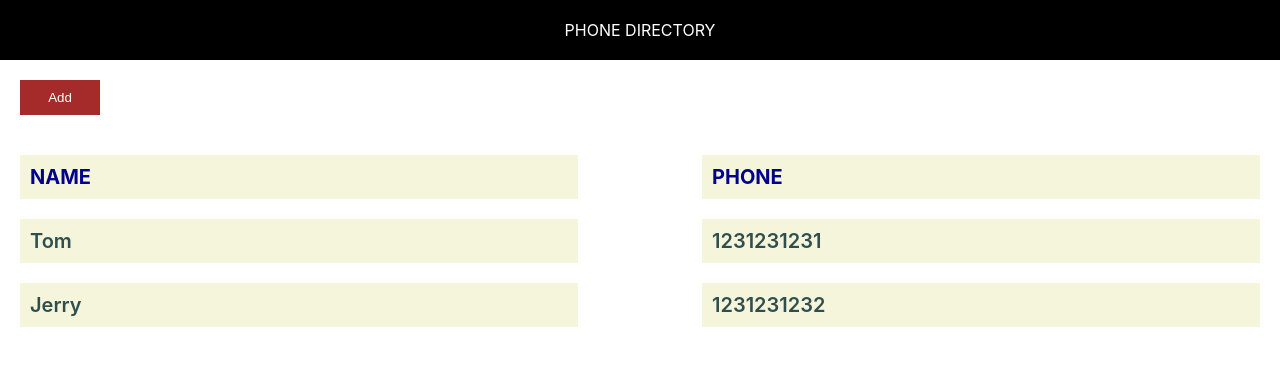
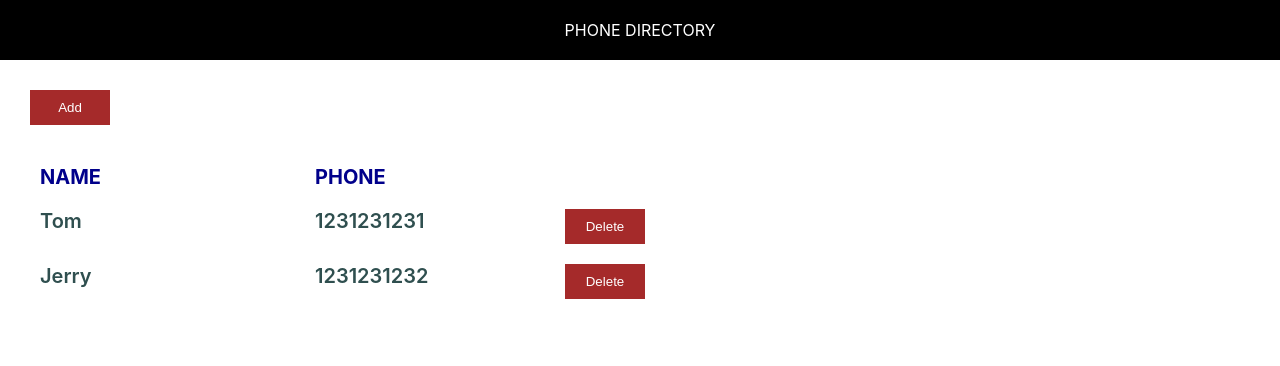
Before and after one commit to nrahul32/phone-directory, a React (Create React App) app: page / in a window 1280 px wide. Shown: the top 366 px of the page. Built offline with nearby package versions, Linux system fonts and the light colour scheme.

Commit message:
Added a delete button for each row and improved styling

```diff
--- a/src/App.js
+++ b/src/App.js
@@ -17,7 +17,7 @@ function App() {
   return (
     <div>
       <Header/>
-      <button className="add-btn">Add</button>
+      <button className="add-btn btn">Add</button>
       <div className="grid-container">
         <span className="grid-item name-heading">Name</span><br/>
         <span className="grid-item phone-heading">Phone</span>
@@ -27,6 +27,8 @@ function App() {
           return <div key={contact.id} className="grid-container">
           <span className="grid-item">{contact.name}</span><br/>
           <span className="grid-item">{contact.phone}</span>
+          <span className="grid-item">
+            <button className="btn">Delete</button></span>
         </div>;
         })
       }
--- a/src/Header.css
+++ b/src/Header.css
@@ -7,12 +7,15 @@
 }
 
 .add-btn {
+    margin: 30px;
+}
+
+.btn {
     background-color:brown;
     color: white;
     text-align: center;
     border: none;
     padding: 10px;
-    margin: 20px;
     width: 80px;
     text-transform:capitalize;
     cursor: pointer;
@@ -20,12 +23,11 @@
 
 .grid-container {
     display: grid;
-    grid-template-columns: 45% auto 45%;
-    margin: 20px;
+    grid-template-columns: 20% 2% 20% auto;
+    margin-left: 30px;
 }
 
 .grid-item {
-    background-color:beige;
     color:darkslategray;
     font-size: 1.25rem;
     padding: 10px;
```
